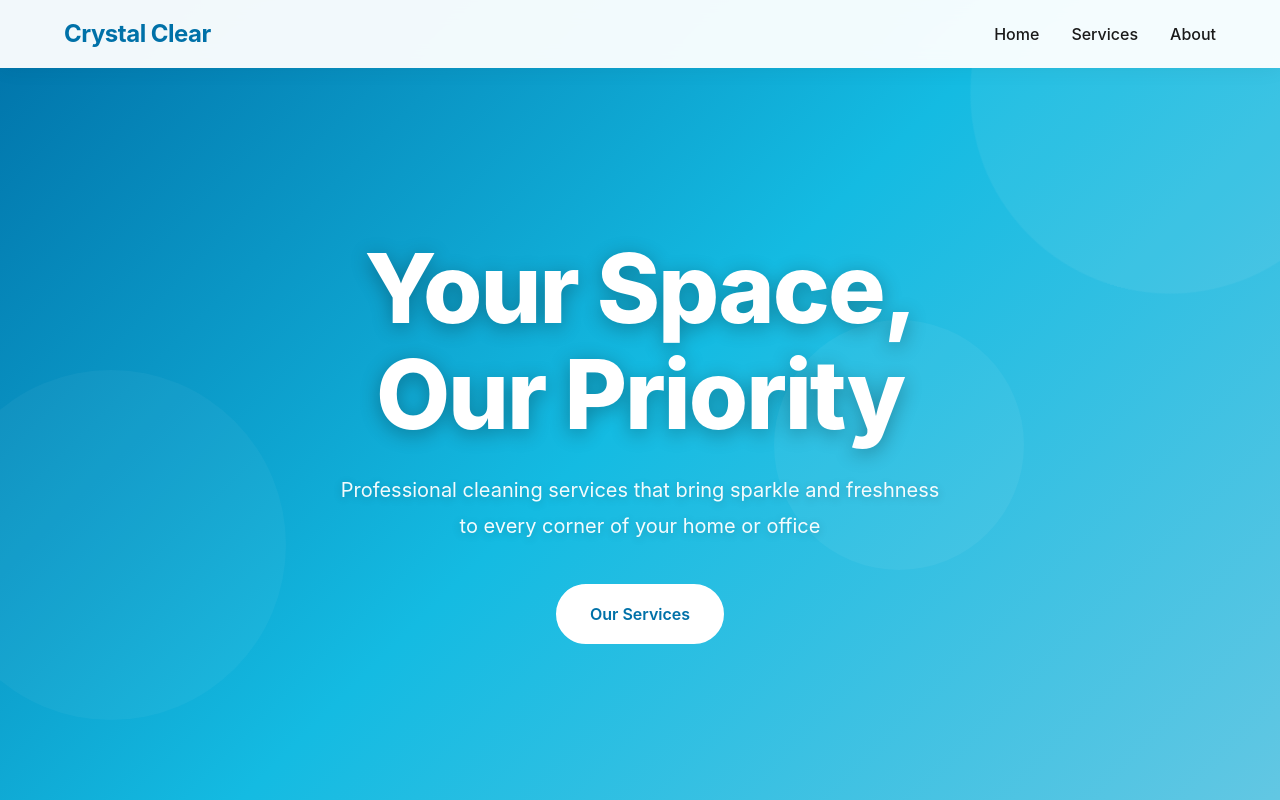
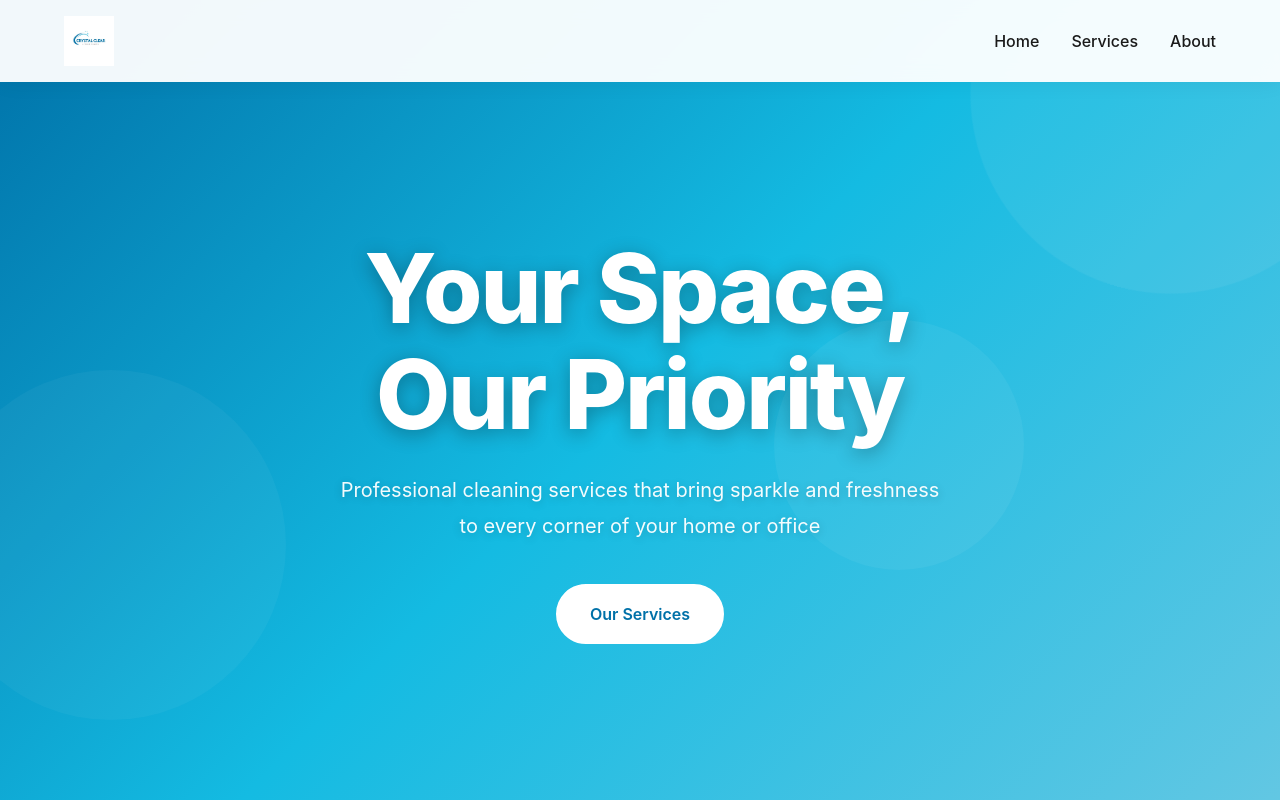
Before and after one commit to mariacfapenalva/website, a plain HTML site: page index.html in a window 1280 px wide. Shown: the top 800 px of the page. Drawn offline with Linux system fonts and the light colour scheme.

Commit message:
Updated index.html

```diff
--- a/index.html
+++ b/index.html
@@ -11,7 +11,9 @@
 <body>
   <nav class="navbar">
     <div class="nav-container">
-      <div class="logo">Crystal Clear</div>
+      <div class="logo">
+        <img src="logo copy.jpg" alt="Crystal Clear Cleaning Services" />
+      </div>
       <ul class="nav-menu">
         <li><a href="#home" class="nav-link">Home</a></li>
         <li><a href="#services" class="nav-link">Services</a></li>
--- a/styles.css
+++ b/styles.css
@@ -56,6 +56,12 @@ body {
   font-weight: 700;
   color: var(--primary-blue);
   letter-spacing: -0.5px;
+}
+
+.logo img {
+  height: 50px;
+  width: auto;
+  display: block;
 }
 
 .nav-menu {
```
